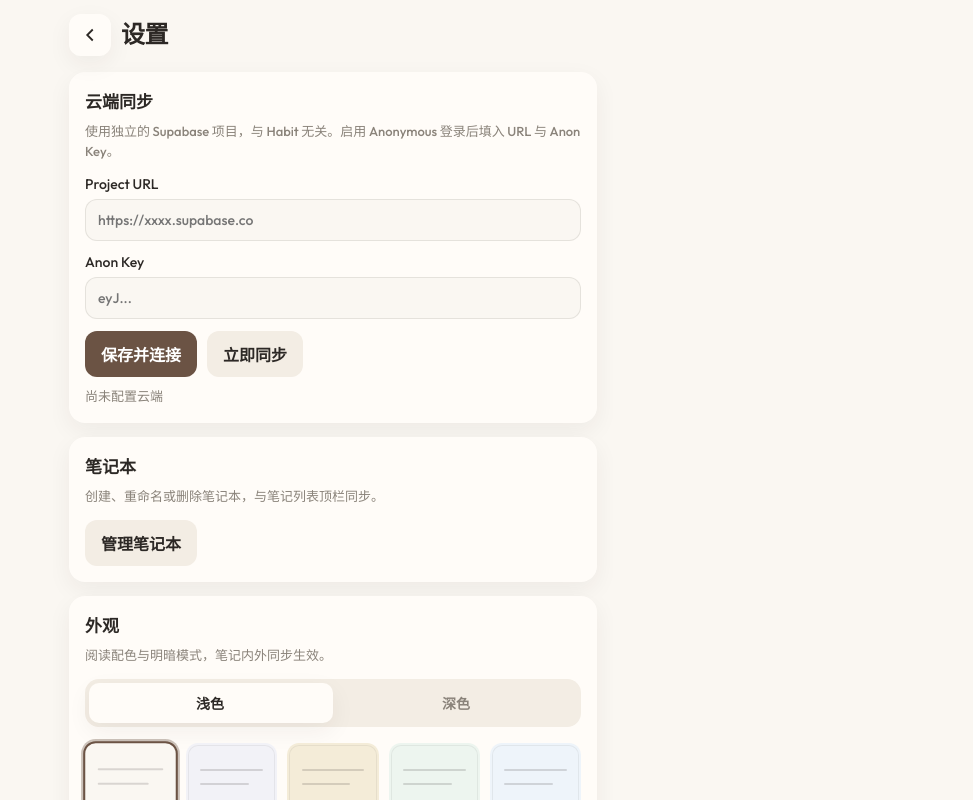
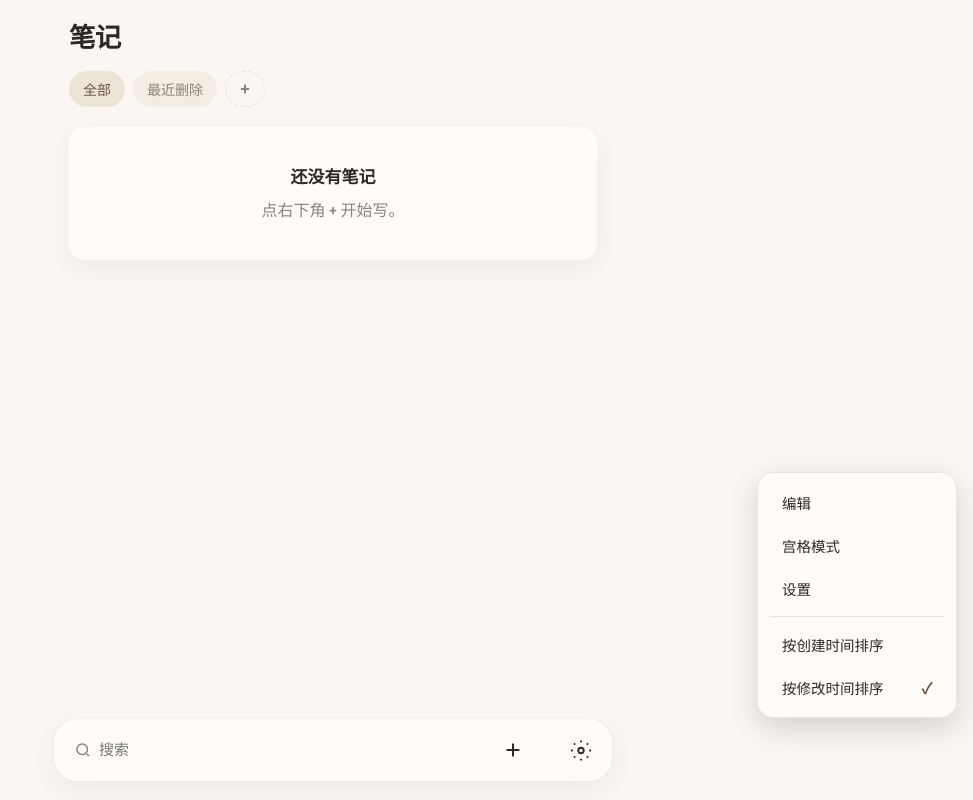
Before and after one commit to Attaboy0328/Note-Android, a website: page index.html in a window 1280 px wide. Both pictures are taken after a click on the button 888 px from the left and 750 px from the top of the page. Shown: the top 800 px of the page, without its empty margins (307-1280 px from the left). Drawn offline with nearby package versions, Linux system fonts and the light colour scheme; no server answers.

Commit message:
refine(menu): anchor settings popover near bottom button while keeping menu actions

```diff
--- a/app.js
+++ b/app.js
@@ -1307,8 +1307,13 @@ function updateMoreMenuUI() {
   }
 }
 
-function openMoreMenu() {
+function openMoreMenu(anchor = "top") {
   updateMoreMenuUI();
+  if (anchor === "bottom") {
+    ui.moreMenuPopover?.classList.add("popover-menu--from-bottom");
+  } else {
+    ui.moreMenuPopover?.classList.remove("popover-menu--from-bottom");
+  }
   ui.moreMenuPopover?.classList.remove("is-hidden");
 }
 
@@ -1615,8 +1620,11 @@ function bindEvents() {
   ui.bottomAddBtn?.addEventListener("click", () => void openEditor());
   ui.bottomSettingsBtn?.addEventListener("click", (event) => {
     event.stopPropagation();
-    closeMoreMenu();
-    switchScreenWithHistory("settings");
+    if (ui.moreMenuPopover?.classList.contains("is-hidden")) {
+      openMoreMenu("bottom");
+    } else {
+      closeMoreMenu();
+    }
   });
   ui.settingsBackBtn?.addEventListener("click", () => {
     if (history.state?.noteScreenSettings) {
@@ -1778,7 +1786,7 @@ function bindEvents() {
   ui.moreMenuBtn?.addEventListener("click", (event) => {
     event.stopPropagation();
     if (ui.moreMenuPopover?.classList.contains("is-hidden")) {
-      openMoreMenu();
+      openMoreMenu("top");
     } else {
       closeMoreMenu();
     }
--- a/styles.css
+++ b/styles.css
@@ -2303,6 +2303,13 @@ body[data-multiselect="true"] .entry-card.is-swiped .entry-card__inner {
   background: color-mix(in srgb, var(--surface) 93%, transparent);
 }
 
+.popover-menu.popover-menu--from-bottom .popover-menu__panel {
+  top: auto;
+  right: 16px;
+  bottom: calc(var(--safe-bottom) + 70px);
+  transform-origin: bottom right;
+}
+
 @keyframes popover-in {
   from {
     transform: scale(0.9) translateY(-10px);
```
